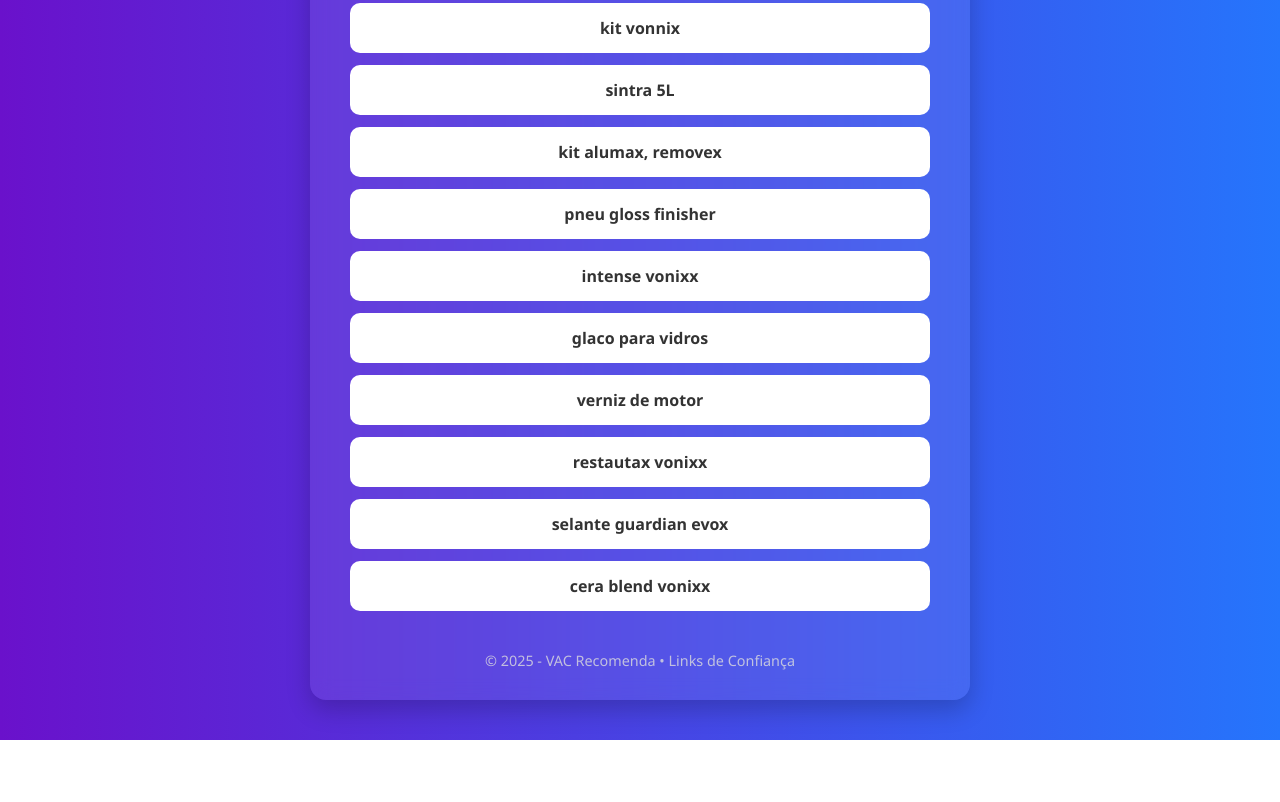
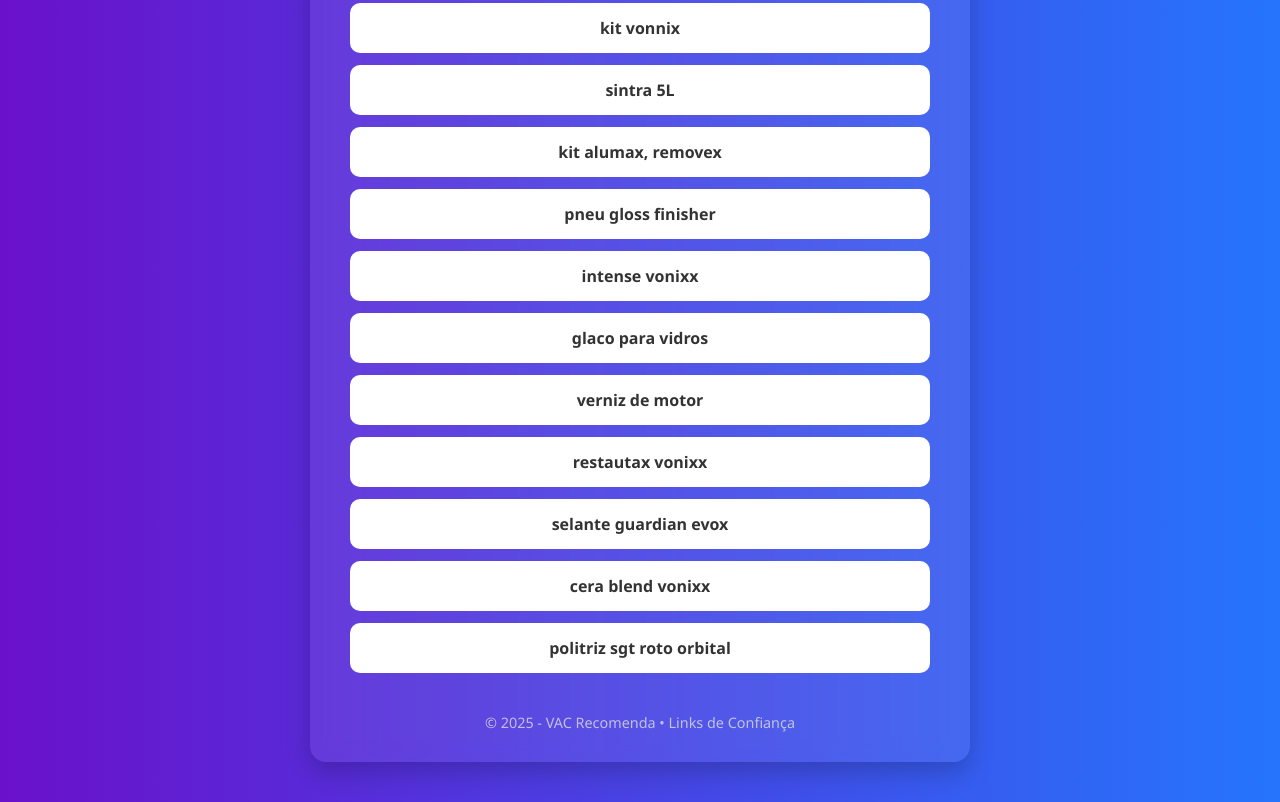
Before and after one commit to vaczin/produtosestetica, a plain HTML site: page index.html in a window 1280 px wide. Shown: the part 494-1296 px from the top of the page. Before the commit the page ends 1234 px from the top, so only its background shows below. Drawn offline with Linux system fonts and the light colour scheme.

Commit message:
Update index.html

```diff
--- a/index.html
+++ b/index.html
@@ -112,6 +112,7 @@
     <a href="https://mercadolivre.com/sec/2C75LGs" class="link-button">restautax vonixx</a>
     <a href="https://mercadolivre.com/sec/1xcK9QP" class="link-button">selante guardian evox</a>
     <a href="https://mercadolivre.com/sec/1LPNsWb" class="link-button">cera blend vonixx</a>
+    <a href="https://mercadolivre.com/sec/1deRYcV" class="link-button">politriz sgt roto orbital</a>
 
     <footer>
       © 2025 - VAC Recomenda • Links de Confiança
```
